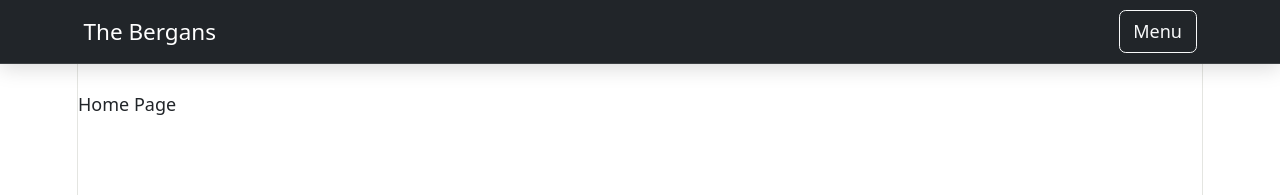
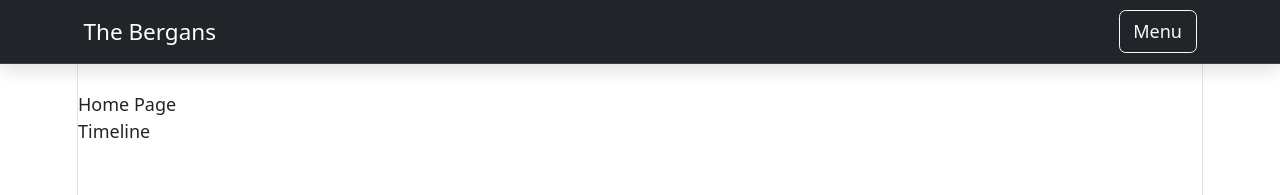
Before and after one commit to mamcgovern/WeddingPlanning, a React (Vite) app in the folder bergans2027/: page / in a window 1280 px wide. Shown: the top 195 px of the page. Built offline with nearby package versions, Linux system fonts and the light colour scheme.

Commit message:
Created timeline component for home page

```diff
--- a/bergans2027/src/components/Home.jsx
+++ b/bergans2027/src/components/Home.jsx
@@ -1,5 +1,9 @@
 import React from 'react'
+import Timeline from './Timeline.jsx'
 
 export default function Home() {
-    return <div>Home Page</div>
+    return <div>
+        Home Page
+        <Timeline />
+    </div>
 }
--- /dev/null
+++ b/bergans2027/src/components/Timeline.jsx
@@ -0,0 +1,5 @@
+import React from 'react'
+
+export default function Timeline() {
+    return <div>Timeline</div>
+}
```
